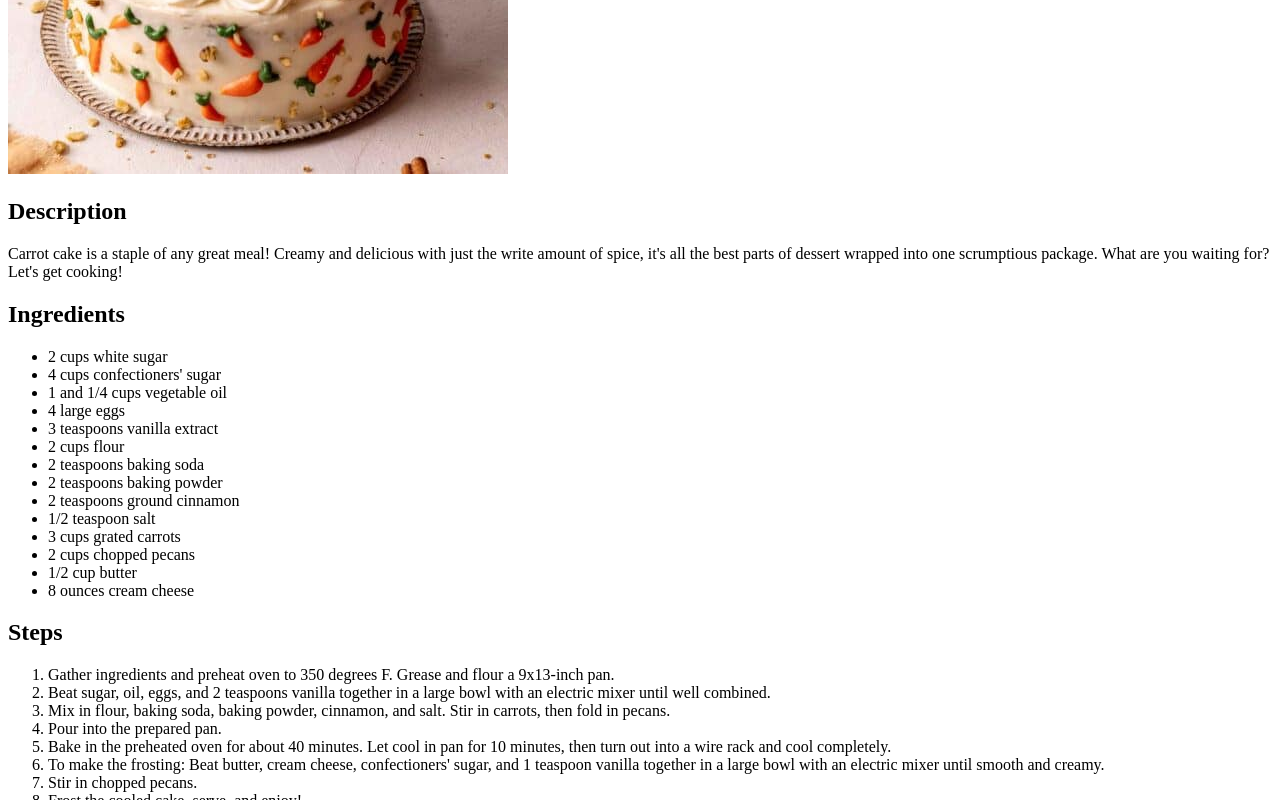
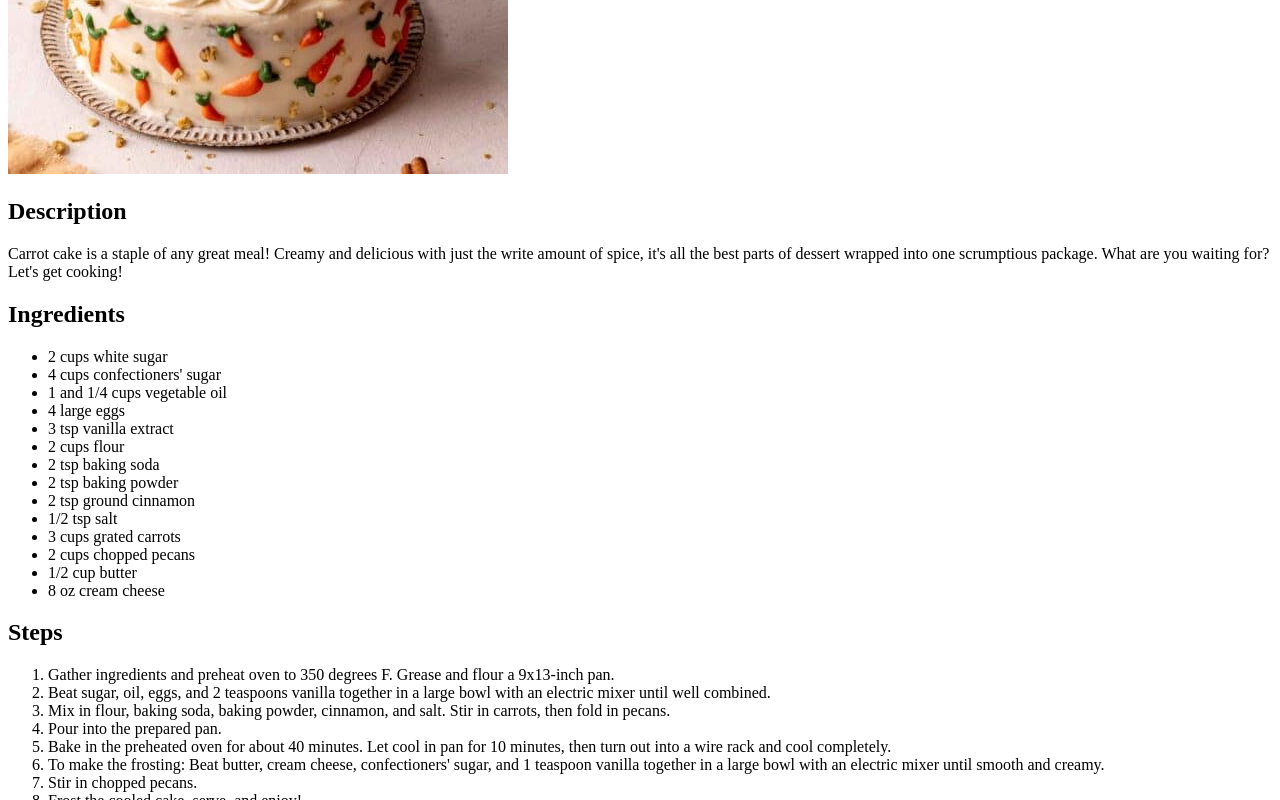
Before and after one commit to kara-alpha/odin-recipes, a plain HTML site: page recipes/carrot-cake.html in a window 1280 px wide. Shown: the part 406-1206 px from the top of the page. Drawn offline with Linux system fonts and the light colour scheme.

Commit message:
Unify ingredient abbreviations
Unified abbreviations for ingredients to use
the same terms. Different pages used abbreviations
inconsistently before, which looked unprofessional.

```diff
--- a/recipes/carrot-cake.html
+++ b/recipes/carrot-cake.html
@@ -21,16 +21,16 @@
          <li>4 cups confectioners' sugar</li>
          <li>1 and 1/4 cups vegetable oil</li>
          <li>4 large eggs</li>
-         <li>3 teaspoons vanilla extract</li>
+         <li>3 tsp vanilla extract</li>
          <li>2 cups flour</li>
-         <li>2 teaspoons baking soda</li>
-         <li>2 teaspoons baking powder</li>
-         <li>2 teaspoons ground cinnamon</li>
-         <li>1/2 teaspoon salt</li>
+         <li>2 tsp baking soda</li>
+         <li>2 tsp baking powder</li>
+         <li>2 tsp ground cinnamon</li>
+         <li>1/2 tsp salt</li>
          <li>3 cups grated carrots</li>
          <li>2 cups chopped pecans</li>
          <li>1/2 cup butter</li>
-         <li>8 ounces cream cheese</li>
+         <li>8 oz cream cheese</li>
       </ul>
       <h2>Steps</h2>
       <ol>
```
Also changed, not shown: recipes/beef-tips.html (+1 -1 lines).
